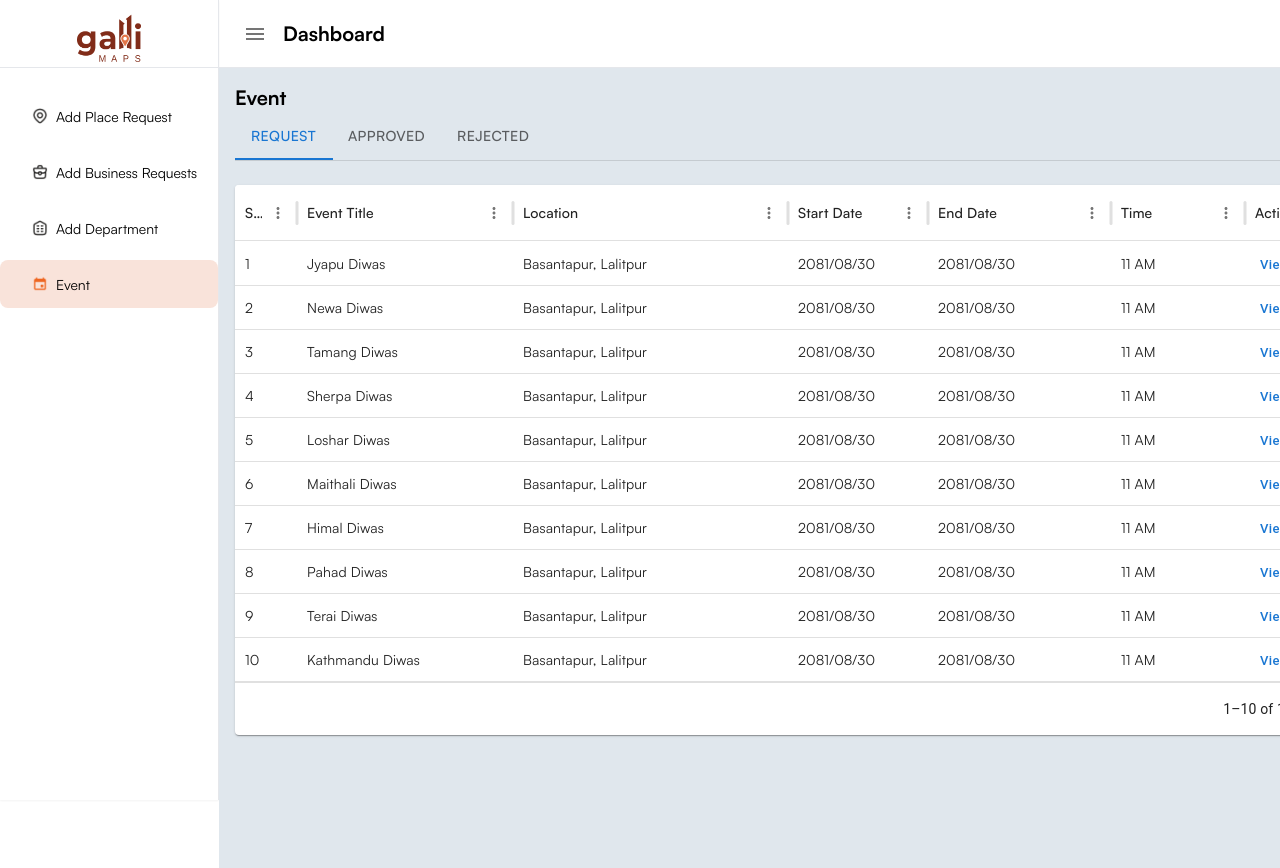
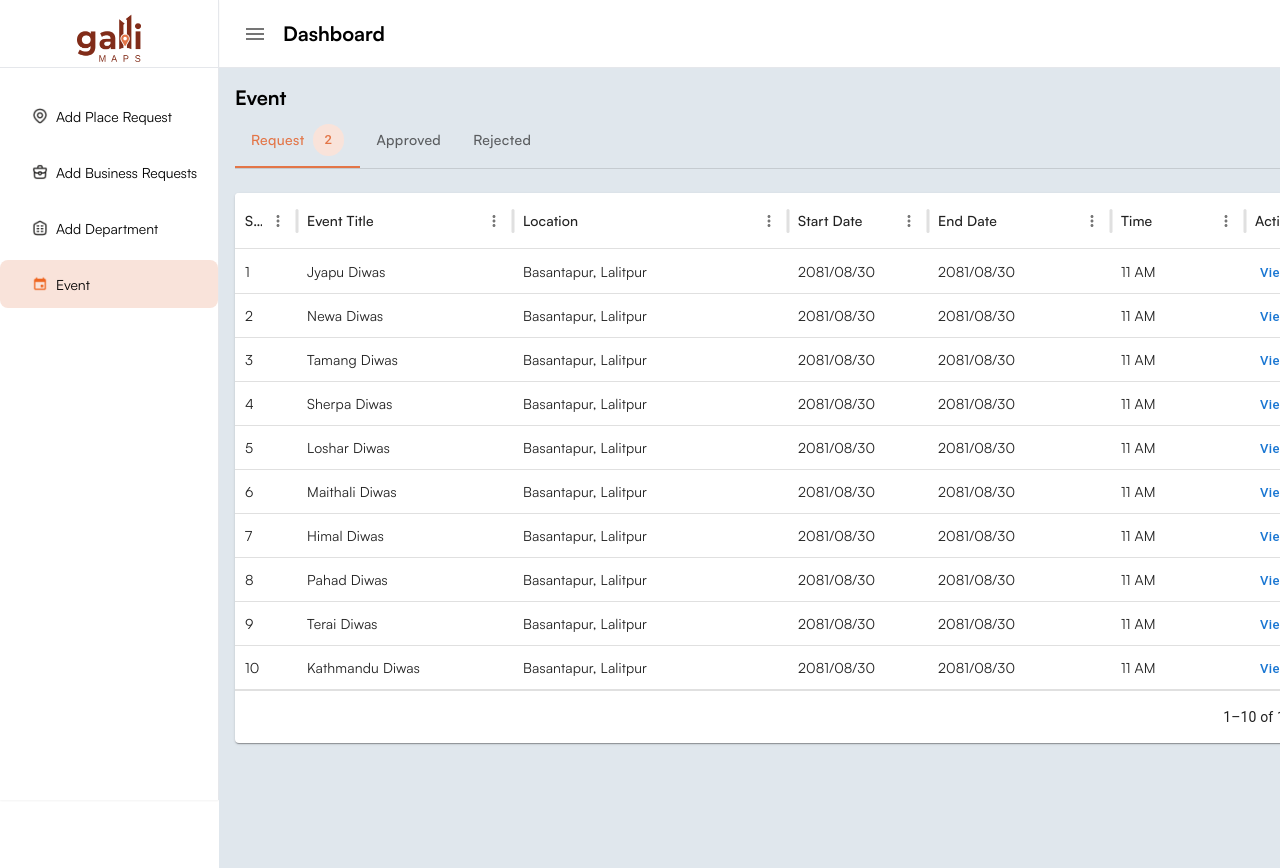
Before and after one commit to nirmalmhjr/galli-maps-v3, a React (Create React App) app: page / in a window 1280 px wide. Shown: the top 868 px of the page. Built offline with nearby package versions, Linux system fonts and the light colour scheme.

Commit message:
before fetching the data

```diff
--- a/src/components/event-status/EventStatusWise.js
+++ b/src/components/event-status/EventStatusWise.js
@@ -6,8 +6,10 @@ import TabList from "@mui/lab/TabList";
 import TabPanel from "@mui/lab/TabPanel";
 import { useState } from "react";
 import DataTable from "../Data Table/DataTable";
+import Chip from "@mui/material/Chip";
 
 export default function EventStatusWise() {
+  const [requestCount, setRequestCount] = useState(2);
   const [value, setValue] = useState("1");
 
   //   const handleChange = (event: React.SyntheticEvent, newValue: string) => {
@@ -20,21 +22,53 @@ export default function EventStatusWise() {
     <Box>
       <TabContext value={value}>
         <Box sx={{ borderBottom: 1, borderColor: "divider" }}>
-          <TabList onChange={handleChange} aria-label="event status">
+          <TabList
+            onChange={handleChange}
+            aria-label="event status"
+            TabIndicatorProps={{ style: { backgroundColor: "#E37547" } }}
+            sx={{
+              ".MuiTab-root": {
+                "&.Mui-selected": { color: "#E37547" },
+              },
+            }}
+          >
             <Tab
-              label="Request"
               value="1"
-              sx={{ fontSize: "14px", fontFamily: "Satoshi" }}
+              label={
+                <Box sx={{ display: "flex", alignItems: "center", gap: 1 }}>
+                  <span
+                    style={{
+                      fontSize: "14px",
+                      fontFamily: "Satoshi",
+                      textTransform: "none",
+                    }}
+                  >
+                    Request
+                  </span>
+                  <Chip
+                    label={requestCount}
+                    sx={{ bgcolor: "#F9E3DA", color: "#E37547" }}
+                  />{" "}
+                </Box>
+              }
             />
             <Tab
               label="Approved"
               value="2"
-              sx={{ fontSize: "14px", fontFamily: "Satoshi" }}
+              sx={{
+                fontSize: "14px",
+                fontFamily: "Satoshi",
+                textTransform: "none",
+              }}
             />
             <Tab
               label="Rejected"
               value="3"
-              sx={{ fontSize: "14px", fontFamily: "Satoshi" }}
+              sx={{
+                fontSize: "14px",
+                fontFamily: "Satoshi",
+                textTransform: "none",
+              }}
             />
           </TabList>
         </Box>
```
Also changed, not shown: src/components/Data Table/DataTable.js (line endings or trailing spaces), src/components/Sidebar copy.js (line endings or trailing spaces), src/components/Sidebar.js (line endings or trailing spaces), src/components/Topbar.js (line endings or trailing spaces), src/components/event request modal/EventRequest.js (line endings or trailing spaces), src/layout/Layout.js (line endings or trailing spaces), src/pages/Event.js (line endings or trailing spaces).
